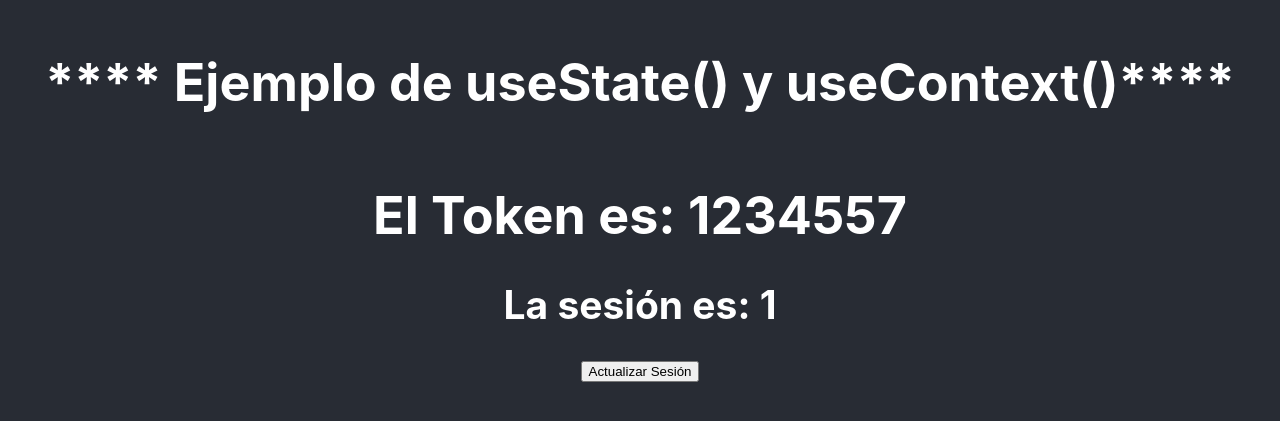
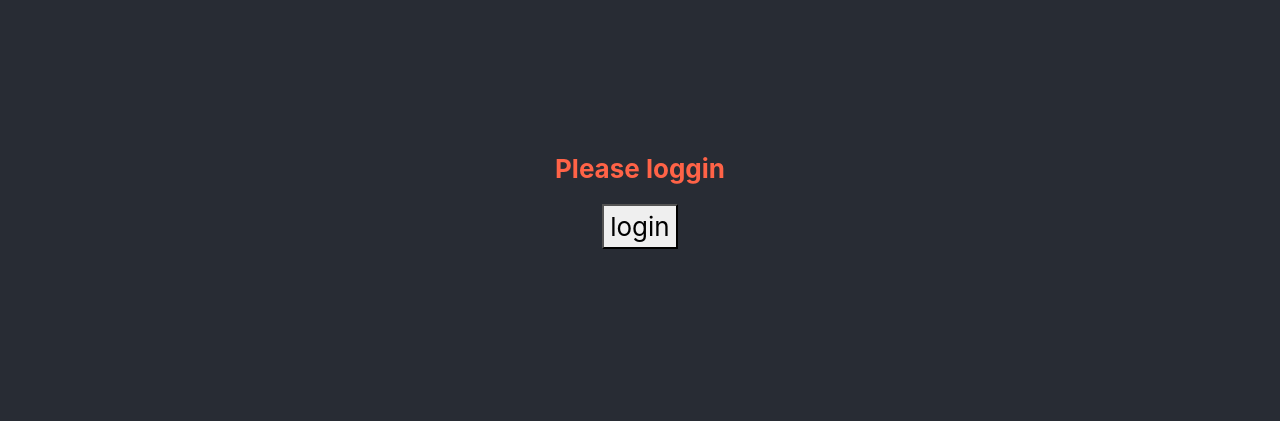
Before and after one commit to hernanguaragna/Open-Bootcamp, a React (Create React App) app in the folder ReactJS/mis-pruebas/hola-mundo/: page / in a window 1280 px wide. Shown: the part 201-622 px from the top of the page. Built offline with nearby package versions, Linux system fonts and the light colour scheme.

Commit message:
agregue estilos en funciones install bootstrap

```diff
--- a/ReactJS/mis-pruebas/hola-mundo/package.json
+++ b/ReactJS/mis-pruebas/hola-mundo/package.json
@@ -6,6 +6,7 @@
     "@testing-library/jest-dom": "^5.16.5",
     "@testing-library/react": "^13.4.0",
     "@testing-library/user-event": "^13.5.0",
+    "bootstrap": "^5.2.3",
     "node-sass": "^8.0.0",
     "react": "^18.2.0",
     "react-dom": "^18.2.0",
--- a/ReactJS/mis-pruebas/hola-mundo/src/App.css
+++ b/ReactJS/mis-pruebas/hola-mundo/src/App.css
@@ -36,3 +36,6 @@
     transform: rotate(360deg);
   }
 }
+h1{
+  color:tomato;
+}
--- a/ReactJS/mis-pruebas/hola-mundo/src/App.js
+++ b/ReactJS/mis-pruebas/hola-mundo/src/App.js
@@ -3,9 +3,10 @@ import './App.css';
 // import Ejemplo2 from './hooks/Ejemplo2';
 //import Greeting from './components/pures/greeting';
 //import GreetingF from './components/pures/greetingF';
-// import TaskListComponent from './components/conteiner/task.list';
+import TaskListComponent from './components/conteiner/task.list';
+import GreetingStyled from './components/pures/greetingStyled';
 // import Ejemplo1 from './hooks/Ejemplo1';
-import MiComponenteConContexto from './hooks/Ejemplo3';
+// import MiComponenteConContexto from './hooks/Ejemplo3';
 
 
 function App() {
@@ -23,7 +24,8 @@ function App() {
        {/*  Ejemplo de usos de HOOKS*/}
        {/* <Ejemplo1 /> */}
         {/* <Ejemplo2 /> */}
-        <MiComponenteConContexto />
+        {/* <MiComponenteConContexto /> */}
+        <GreetingStyled name = "Hernán"></GreetingStyled>
       </header>
     </div>
   );
--- a/ReactJS/mis-pruebas/hola-mundo/src/components/conteiner/task.list.jsx
+++ b/ReactJS/mis-pruebas/hola-mundo/src/components/conteiner/task.list.jsx
@@ -2,6 +2,7 @@ import React, {useState, useEffect} from 'react';
 import { LEVELS } from '../../models/levels.enum';
 import { Task } from '../../models/task.class';
 import TaskComponent from '../pures/task';
+import "../../styles/task.scss";
 
 
 const TaskListComponent = () => {
--- /dev/null
+++ b/ReactJS/mis-pruebas/hola-mundo/src/components/pures/greetingStyled.jsx
@@ -0,0 +1,45 @@
+import React,{useState} from 'react';
+//*Definmiendo estilos en constantes
+
+//? Estilo para contacto logueado
+
+const loggedStyle ={
+    color: "white"
+}
+
+//? Estilo para usuario que no esta logueado
+
+const unloggedStyle = {
+    color:"tomato",
+    fontWeight: "bold"
+}
+
+const GreetingStyled = (props) => {
+    //* Genero un estado para el componente
+    //* y asi controlar si el usuario esta o no logueado
+    const [Logged, setLogged] = useState(false);
+
+    const greetingUser = () => (<p>Hola, {props.name}</p>);
+    const pleaseLogin = () => (<p> Please loggin</p>);
+
+    return (
+        <div style={Logged ? loggedStyle : unloggedStyle}>
+
+        {Logged ?
+        greetingUser()
+        :
+        pleaseLogin()
+         }
+
+            <button onClick={()=>{
+                console.log('Boton pulsado')
+                setLogged(!Logged)
+            }
+            }>
+                {Logged ? 'logout' : 'login'}
+            </button>
+        </div>
+    );
+}
+
+export default GreetingStyled;
--- a/ReactJS/mis-pruebas/hola-mundo/src/components/pures/task.jsx
+++ b/ReactJS/mis-pruebas/hola-mundo/src/components/pures/task.jsx
@@ -1,6 +1,7 @@
 import React,{useEffect} from "react";
 import PropTypes from "prop-types";
 import { Task } from "../../models/task.class";
+import "../../styles/task.scss"
 
 const TaskComponent = ({ task }) => {
 
@@ -12,7 +13,7 @@ const TaskComponent = ({ task }) => {
 	}, [task]);
 	return (
 		<div>
-			<h2>Nombre: {task.name}</h2>
+			<h2 className="task-name">Nombre: {task.name}</h2>
 			<h3>Descripcion: {task.description}</h3>
 			<h4>Nivel: {task.level}</h4>
 			<h5>This task is : {task.completed ? "COMPLETED" : "PENDING"}</h5>
--- a/ReactJS/mis-pruebas/hola-mundo/src/index.js
+++ b/ReactJS/mis-pruebas/hola-mundo/src/index.js
@@ -1,8 +1,11 @@
 import React from 'react';
 import ReactDOM from 'react-dom/client';
+//!agrego bootstrap pero arriba de css para que no se pisen los estilos
+import 'bootstrap/dist/css/bootstrap.css';
 import './index.css';
 import App from './App';
 import reportWebVitals from './reportWebVitals';
+
 
 const root = ReactDOM.createRoot(document.getElementById('root'));
 root.render(
--- /dev/null
+++ b/ReactJS/mis-pruebas/hola-mundo/src/styles/task.scss
@@ -0,0 +1,7 @@
+h1{
+    color:cyan
+}
+.task-name{
+    font-weight: bold;
+    color:cadetblue;
+}
```
Also changed, not shown: 1 other file (tests, documents, lock files or other folders).
